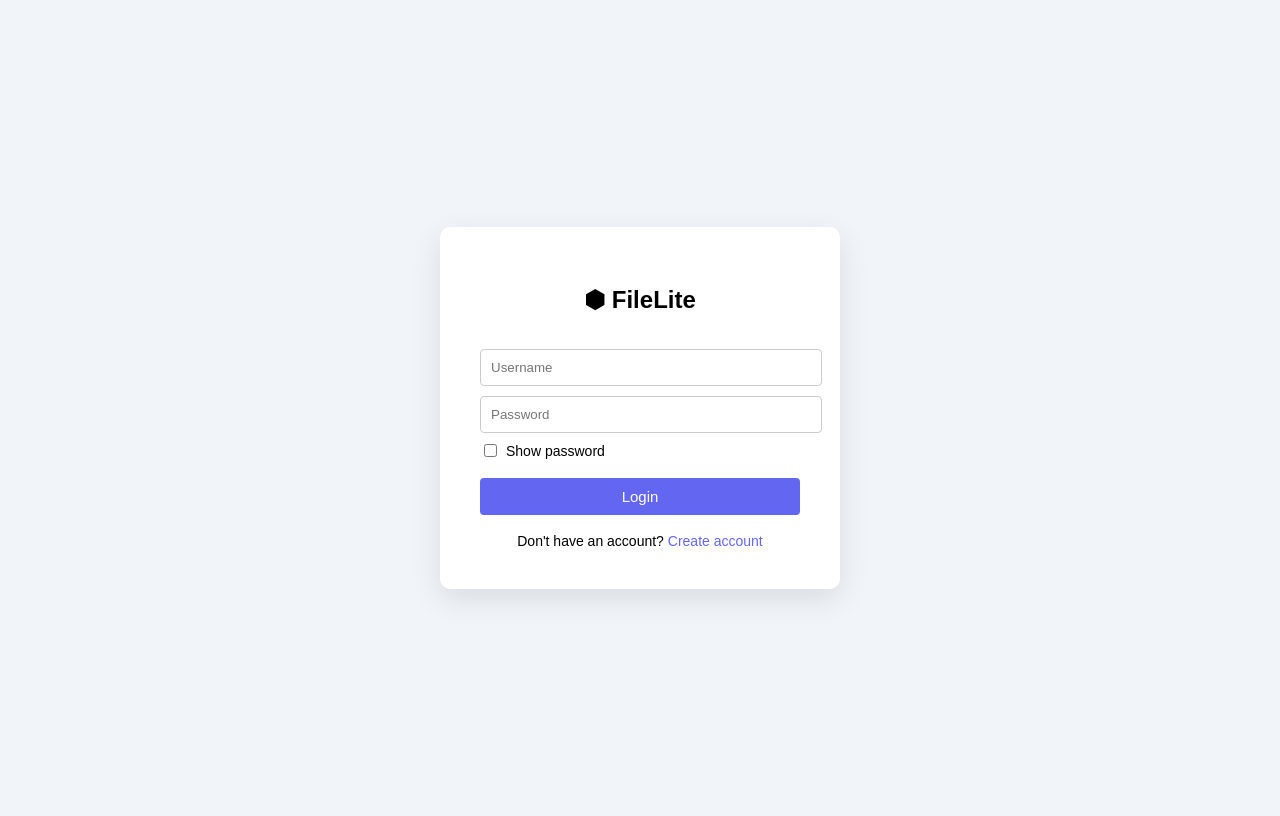
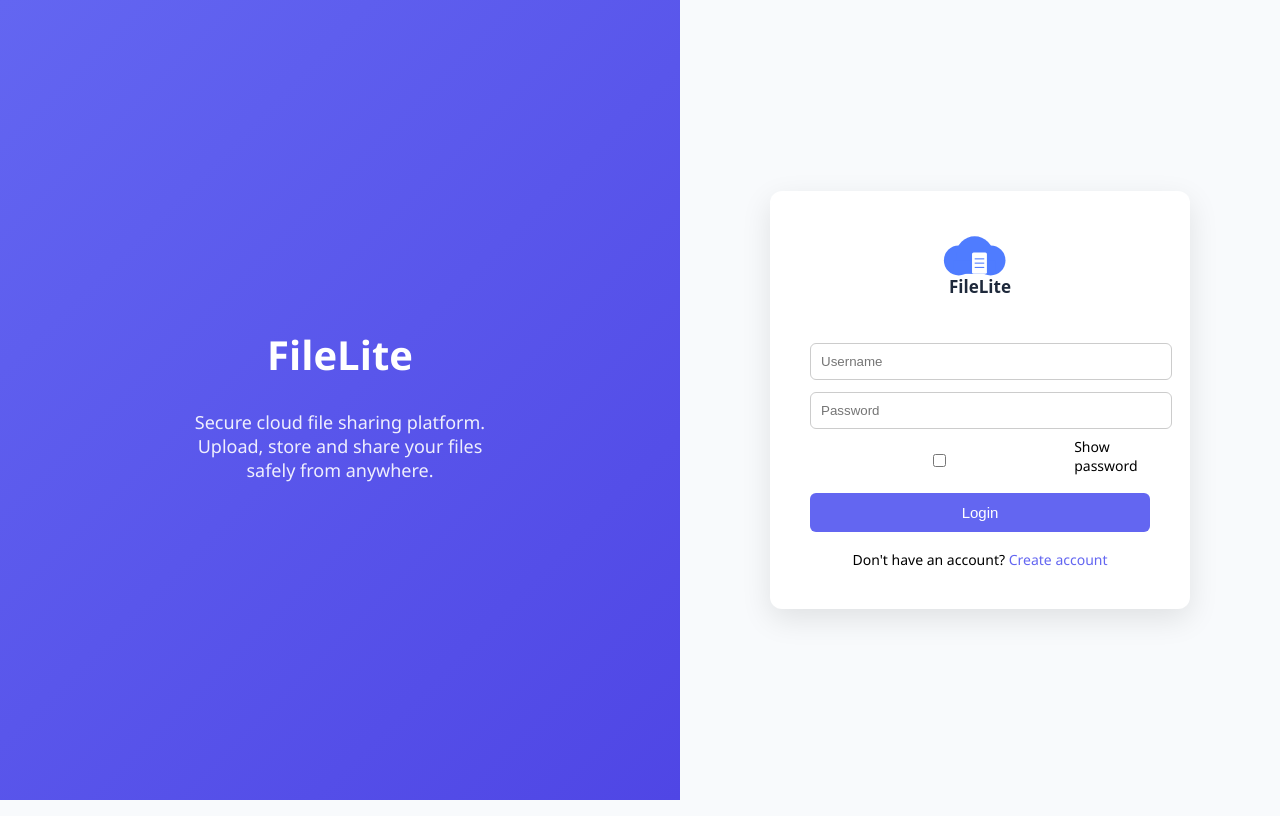
Before and after one commit to karthiksaide/secure-file-sharing, a Flask app: page / in a window 1280 px wide. Run offline with Flask 3, Linux system fonts and the light colour scheme.

Commit message:
FileLite premium login UI

```diff
--- a/templates/login.html
+++ b/templates/login.html
@@ -7,52 +7,87 @@
 <style>
 
 body{
-font-family:Arial;
-background:#f1f5f9;
+margin:0;
+font-family:Segoe UI, Arial;
+display:flex;
+height:100vh;
+}
+
+.left{
+flex:1;
+background:linear-gradient(135deg,#6366f1,#4f46e5);
+color:white;
+display:flex;
+flex-direction:column;
+justify-content:center;
+align-items:center;
+padding:40px;
+}
+
+.left h1{
+font-size:40px;
+margin-bottom:10px;
+}
+
+.left p{
+font-size:18px;
+opacity:0.9;
+text-align:center;
+max-width:320px;
+}
+
+.right{
+flex:1;
 display:flex;
 justify-content:center;
 align-items:center;
-height:100vh;
+background:#f8fafc;
 }
 
 .card{
 background:white;
 padding:40px;
-border-radius:10px;
-width:320px;
+border-radius:12px;
+width:340px;
 box-shadow:0 10px 30px rgba(0,0,0,0.1);
 }
 
-h2{
+.logo{
 text-align:center;
 margin-bottom:25px;
 }
 
-input[type=text], input[type=password]{
+.logo img{
+width:170px;
+display:block;
+margin:auto;
+}
+
+input{
 width:100%;
 padding:10px;
-margin-top:10px;
+margin-top:12px;
 border:1px solid #ccc;
-border-radius:4px;
+border-radius:6px;
 }
 
 .password-row{
 display:flex;
 align-items:center;
+gap:6px;
 margin-top:8px;
-gap:6px;
 font-size:14px;
 }
 
 button{
 width:100%;
-padding:10px;
+padding:11px;
 margin-top:18px;
 background:#6366f1;
 border:none;
 color:white;
 cursor:pointer;
-border-radius:4px;
+border-radius:6px;
 font-size:15px;
 }
 
@@ -60,7 +95,7 @@ button:hover{
 background:#4f46e5;
 }
 
-.bottom-text{
+.bottom{
 text-align:center;
 margin-top:18px;
 font-size:14px;
@@ -85,9 +120,25 @@ p.type=p.type==="password"?"text":"password";
 
 <body>
 
+<div class="left">
+
+<h1>FileLite</h1>
+
+<p>
+Secure cloud file sharing platform.
+Upload, store and share your files safely from anywhere.
+</p>
+
+</div>
+
+
+<div class="right">
+
 <div class="card">
 
-<h2>⬢ FileLite</h2>
+<div class="logo">
+<img src="/static/filelite-logo.svg">
+</div>
 
 <form method="POST">
 
@@ -104,12 +155,14 @@ p.type=p.type==="password"?"text":"password";
 
 </form>
 
-<div class="bottom-text">
+<div class="bottom">
 Don't have an account?
 <a href="/register">Create account</a>
 </div>
 
 </div>
 
+</div>
+
 </body>
 </html>
```
Also changed, not shown: templates/register.html (+69 -17 lines), static/filelite-logo.svg (added).
